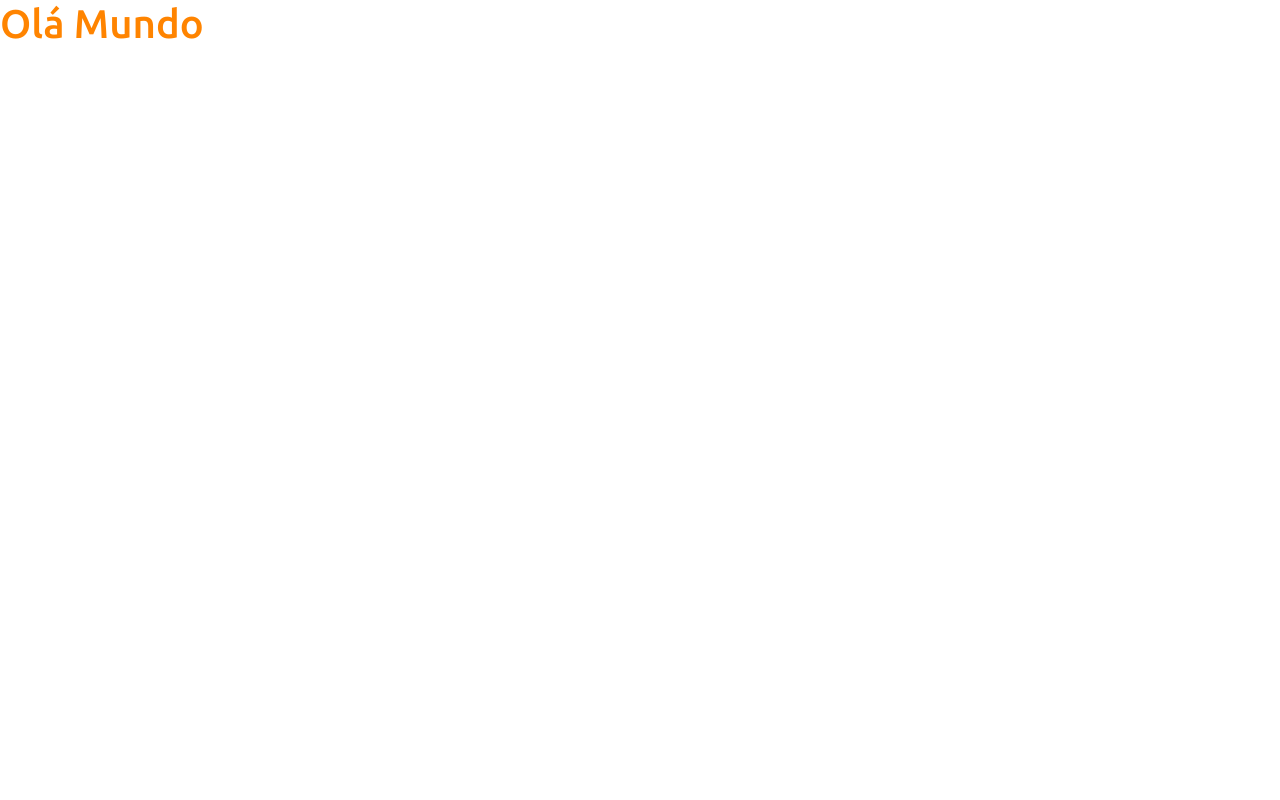
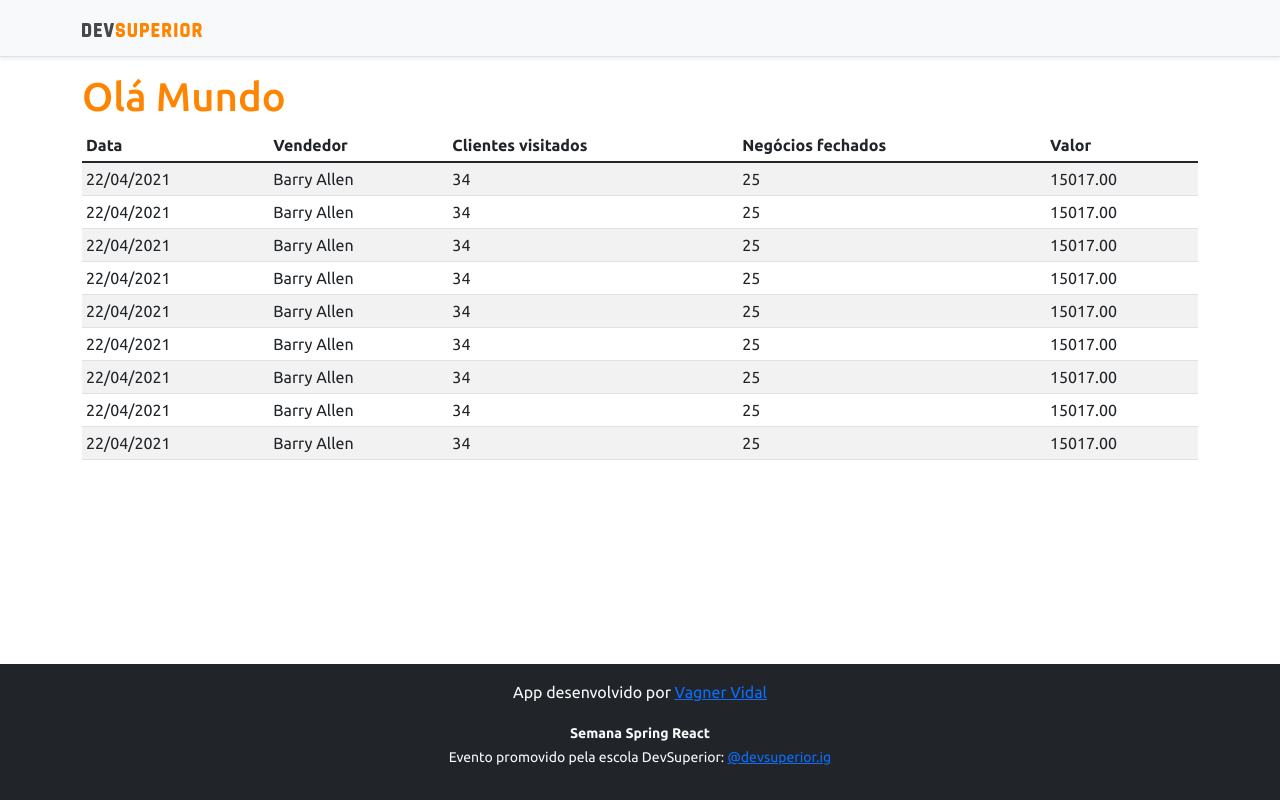
Before and after one commit to VidalSystems/projeto.sds3, a React (Create React App) app in the folder frontend/: page / in a window 1280 px wide. Built offline with nearby package versions, Linux system fonts and the light colour scheme.

Commit message:
Basic static components

```diff
--- a/frontend/src/App.tsx
+++ b/frontend/src/App.tsx
@@ -1,8 +1,19 @@
+
+import DataTable from "components/DataTable";
+import Footer from "components/Footer";
+import NavBar from "components/NavBar";
+
 function App() {
   return (
-    <div>
-      <h1 className="text-primary"> Olá Mundo</h1>
-    </div>
+    <>
+      <NavBar />
+      <div className="container">
+        <h1 className="text-primary"> Olá Mundo</h1>
+
+        <DataTable />
+      </div>
+      <Footer />
+    </>
   );
 }
 
--- /dev/null
+++ b/frontend/src/assets/styles.css
@@ -0,0 +1,32 @@
+@import url('https://fonts.googleapis.com/css2?family=Ubuntu:wght@300;400;500;700&display=swap');
+:root {
+    --color-primary: #FF8400;
+}
+
+html, body {
+    height: 100%;
+    font-family: "Ubuntu", sans-serif;
+}
+
+#root {
+    display: flex;
+    flex-direction: column;
+    height: 100%;
+}
+
+.content {
+    flex: 1 0 auto;
+}
+
+.footer {
+    flex-shrink: 0;
+    text-align: center;
+}
+
+.bg-primary {
+    background-color: var(--color-primary) !important;
+}
+
+.text-primary {
+    color: var(--color-primary) !important;
+}
--- /dev/null
+++ b/frontend/src/components/DataTable/index.tsx
@@ -0,0 +1,77 @@
+const DataTable = () => {
+    return (
+        <div className="table-responsive">
+            <table className="table table-striped table-sm">
+                <thead>
+                    <tr>
+                        <th>Data</th>
+                        <th>Vendedor</th>
+                        <th>Clientes visitados</th>
+                        <th>Negócios fechados</th>
+                        <th>Valor</th>
+                    </tr>
+                </thead>
+                <tbody>
+                    <tr>
+                        <td>22/04/2021</td>
+                        <td>Barry Allen</td>
+                        <td>34</td>
+                        <td>25</td>
+                        <td>15017.00</td>
+                    </tr>
+                    <tr>
+                        <td>22/04/2021</td>
+                        <td>Barry Allen</td>
+                        <td>34</td>
+                        <td>25</td>
+                        <td>15017.00</td>
+                    </tr> <tr>
+                        <td>22/04/2021</td>
+                        <td>Barry Allen</td>
+                        <td>34</td>
+                        <td>25</td>
+                        <td>15017.00</td>
+                    </tr> <tr>
+                        <td>22/04/2021</td>
+                        <td>Barry Allen</td>
+                        <td>34</td>
+                        <td>25</td>
+                        <td>15017.00</td>
+                    </tr> <tr>
+                        <td>22/04/2021</td>
+                        <td>Barry Allen</td>
+                        <td>34</td>
+                        <td>25</td>
+                        <td>15017.00</td>
+                    </tr> <tr>
+                        <td>22/04/2021</td>
+                        <td>Barry Allen</td>
+                        <td>34</td>
+                        <td>25</td>
+                        <td>15017.00</td>
+                    </tr> <tr>
+                        <td>22/04/2021</td>
+                        <td>Barry Allen</td>
+                        <td>34</td>
+                        <td>25</td>
+                        <td>15017.00</td>
+                    </tr> <tr>
+                        <td>22/04/2021</td>
+                        <td>Barry Allen</td>
+                        <td>34</td>
+                        <td>25</td>
+                        <td>15017.00</td>
+                    </tr> <tr>
+                        <td>22/04/2021</td>
+                        <td>Barry Allen</td>
+                        <td>34</td>
+                        <td>25</td>
+                        <td>15017.00</td>
+                    </tr>
+                </tbody>
+            </table>
+        </div>
+    );
+}
+
+export default DataTable;
--- /dev/null
+++ b/frontend/src/components/Footer/index.tsx
@@ -0,0 +1,13 @@
+const Footer = () => {
+    return (
+        <footer className="footer mt-auto py-3 bg-dark">
+            <div className="container">
+                <p className="text-light">App desenvolvido por <a href="https://github.com/VidalSystems" target="_blank" rel="noreferrer">Vagner Vidal</a></p>
+                <p className="text-light"><small><strong>Semana Spring React</strong><br />
+                    Evento promovido pela escola DevSuperior: <a href="https://instagram.com/devsuperior.ig" target="_blank" rel="noreferrer">@devsuperior.ig</a></small></p>
+            </div>
+        </footer>
+    );
+}
+
+export default Footer;
--- /dev/null
+++ b/frontend/src/components/NavBar/index.tsx
@@ -0,0 +1,15 @@
+import ImgDsDark from 'assets/img/ds-dark.svg';
+
+const NavBar = () => {
+  return (
+    <div className="d-flex flex-column flex-md-row align-items-center p-3 px-md-4 mb-3 bg-light border-bottom shadow-sm">
+      <div className="container">
+        <nav className="my-2 my-md-0 mr-md-3">
+          <img src={ImgDsDark} alt="DevSuperior" width="120" />
+        </nav>
+      </div>
+    </div>
+  );
+}
+
+export default NavBar;
```
Also changed, not shown: frontend/src/assets/img/ds-dark.svg (added).
